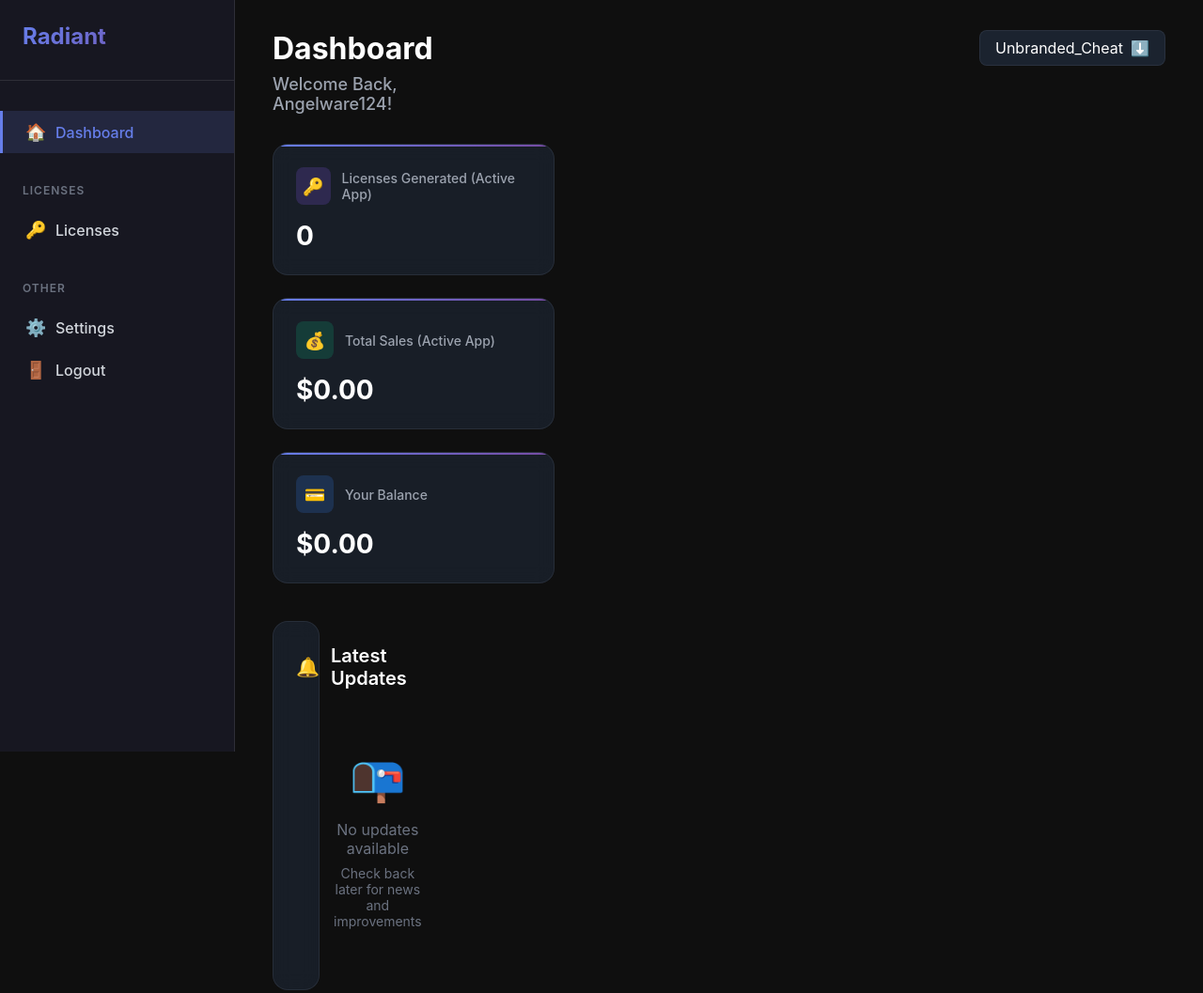
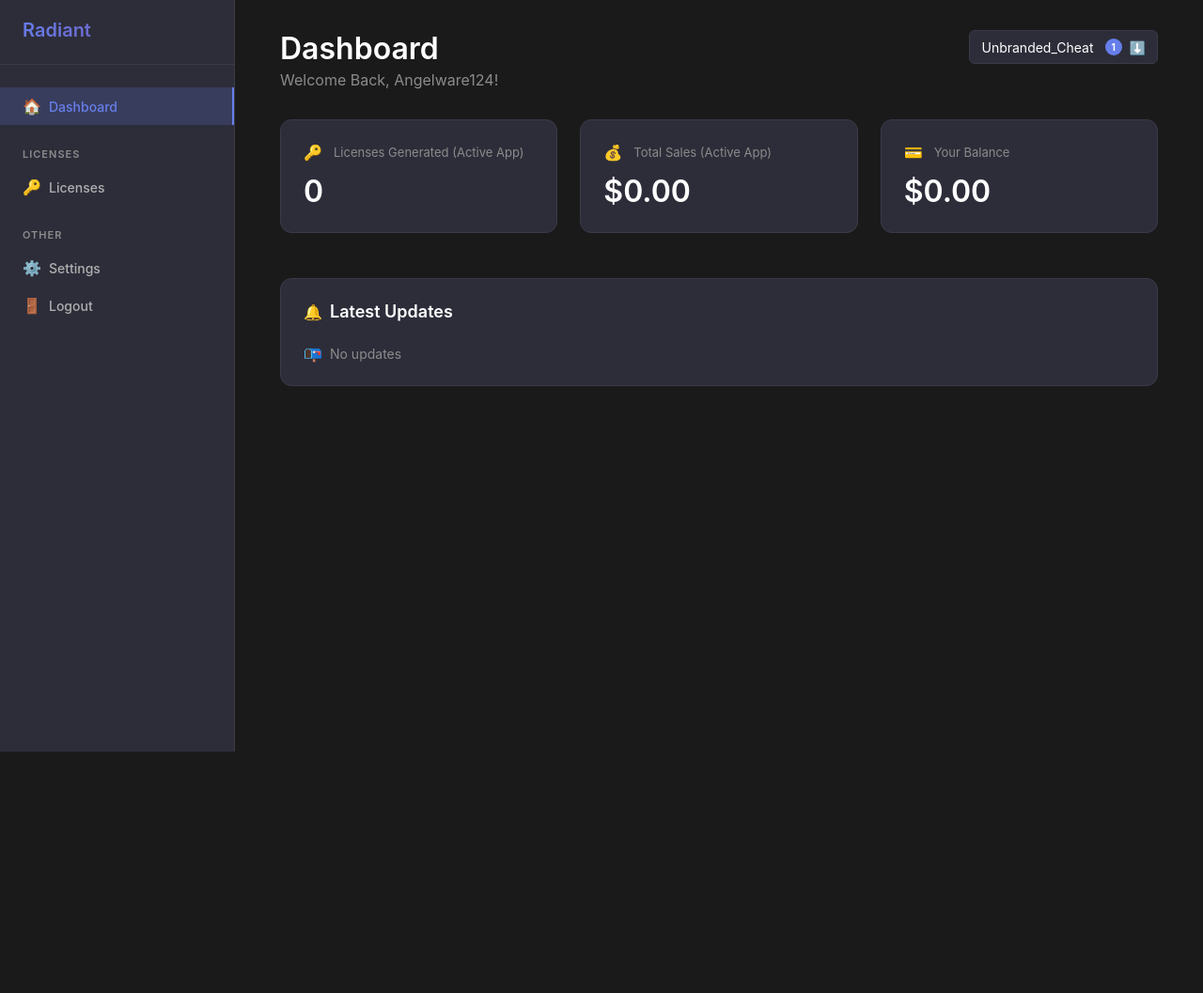
Before and after one commit to solangelis-dev/angel-dev, a plain HTML site: page dashboard.html in a window 1280 px wide. Shown: the whole page at 94% size. After the commit the page ends 800 px from the top, so only its background shows below. Drawn offline with Linux system fonts and the light colour scheme.

Commit message:
dashboard.html

```diff
--- a/dashboard.html
+++ b/dashboard.html
@@ -13,38 +13,37 @@
 
         body {
             font-family: -apple-system, BlinkMacSystemFont, 'Segoe UI', Roboto, sans-serif;
-            background: #0f0f0f;
+            background: #1a1a1a;
             color: #ffffff;
             overflow-x: hidden;
         }
 
         .dashboard-container {
-            display: grid;
-            grid-template-columns: 250px 1fr;
+            display: flex;
             min-height: 100vh;
         }
 
         /* Sidebar */
         .sidebar {
-            background: rgba(25, 25, 35, 0.95);
-            backdrop-filter: blur(10px);
-            border-right: 1px solid rgba(255, 255, 255, 0.1);
-            padding: 24px 0;
+            width: 250px;
+            background: #2d2d3a;
+            border-right: 1px solid #3a3a4a;
+            padding: 20px 0;
             position: fixed;
-            width: 250px;
             height: 100vh;
-            z-index: 100;
+            left: 0;
+            top: 0;
         }
 
         .logo {
-            padding: 0 24px 32px 24px;
-            border-bottom: 1px solid rgba(255, 255, 255, 0.1);
-            margin-bottom: 32px;
+            padding: 0 24px 24px 24px;
+            border-bottom: 1px solid #3a3a4a;
+            margin-bottom: 24px;
         }
 
         .logo h1 {
-            font-size: 24px;
-            font-weight: 700;
+            font-size: 20px;
+            font-weight: 600;
             background: linear-gradient(135deg, #667eea 0%, #764ba2 100%);
             -webkit-background-clip: text;
             -webkit-text-fill-color: transparent;
@@ -52,14 +51,14 @@
         }
 
         .nav-section {
-            margin-bottom: 32px;
+            margin-bottom: 24px;
         }
 
         .nav-label {
-            padding: 0 24px 12px 24px;
-            font-size: 12px;
+            padding: 0 24px 8px 24px;
+            font-size: 11px;
             font-weight: 600;
-            color: #6b7280;
+            color: #8b8b8b;
             text-transform: uppercase;
             letter-spacing: 1px;
         }
@@ -67,170 +66,140 @@
         .nav-item {
             display: flex;
             align-items: center;
-            padding: 12px 24px;
-            color: #d1d5db;
+            padding: 10px 24px;
+            color: #b0b0b0;
             text-decoration: none;
+            font-size: 14px;
             font-weight: 500;
-            transition: all 0.3s ease;
-            border-left: 3px solid transparent;
+            transition: all 0.2s ease;
         }
 
         .nav-item:hover {
             background: rgba(102, 126, 234, 0.1);
             color: #ffffff;
-            border-left-color: #667eea;
         }
 
         .nav-item.active {
-            background: rgba(102, 126, 234, 0.15);
+            background: rgba(102, 126, 234, 0.2);
             color: #667eea;
-            border-left-color: #667eea;
+            border-right: 2px solid #667eea;
         }
 
         .nav-icon {
             margin-right: 12px;
-            font-size: 18px;
-            width: 20px;
+            font-size: 16px;
+            width: 16px;
             text-align: center;
         }
 
         /* Main Content */
         .main-content {
             margin-left: 250px;
-            padding: 32px 40px;
-            min-height: 100vh;
-            background: #0f0f0f;
+            padding: 32px 48px;
+            flex: 1;
+            background: #1a1a1a;
         }
 
         .header {
             display: flex;
-            justify-content: between;
-            align-items: center;
+            justify-content: space-between;
+            align-items: flex-start;
             margin-bottom: 32px;
         }
 
         .header-left h1 {
             font-size: 32px;
-            font-weight: 700;
-            margin-bottom: 8px;
+            font-weight: 600;
+            color: #ffffff;
+            margin-bottom: 4px;
         }
 
         .welcome-text {
-            font-size: 18px;
-            color: #9ca3af;
-            font-weight: 500;
-        }
-
-        .header-right {
-            position: absolute;
-            right: 40px;
-            top: 32px;
+            font-size: 16px;
+            color: #8b8b8b;
+            font-weight: 400;
         }
 
         .user-dropdown {
-            background: rgba(31, 41, 55, 0.8);
-            border: 1px solid rgba(75, 85, 99, 0.3);
-            border-radius: 8px;
-            padding: 8px 16px;
+            background: #2d2d3a;
+            border: 1px solid #3a3a4a;
+            border-radius: 6px;
+            padding: 8px 12px;
             color: #ffffff;
             cursor: pointer;
             display: flex;
             align-items: center;
             gap: 8px;
-            transition: all 0.3s ease;
+            font-size: 14px;
+            transition: all 0.2s ease;
         }
 
         .user-dropdown:hover {
-            background: rgba(31, 41, 55, 1);
             border-color: #667eea;
+        }
+
+        .notification-badge {
+            background: #667eea;
+            color: white;
+            border-radius: 50%;
+            width: 18px;
+            height: 18px;
+            display: flex;
+            align-items: center;
+            justify-content: center;
+            font-size: 10px;
+            font-weight: bold;
+            margin-left: 4px;
         }
 
         /* Stats Grid */
         .stats-grid {
             display: grid;
-            grid-template-columns: repeat(auto-fit, minmax(300px, 1fr));
+            grid-template-columns: repeat(3, 1fr);
             gap: 24px;
-            margin-bottom: 40px;
+            margin-bottom: 48px;
         }
 
         .stat-card {
-            background: rgba(31, 41, 55, 0.6);
-            backdrop-filter: blur(10px);
-            border: 1px solid rgba(75, 85, 99, 0.3);
-            border-radius: 16px;
+            background: #2d2d3a;
+            border: 1px solid #3a3a4a;
+            border-radius: 12px;
             padding: 24px;
-            transition: all 0.3s ease;
-            position: relative;
-            overflow: hidden;
-        }
-
-        .stat-card::before {
-            content: '';
-            position: absolute;
-            top: 0;
-            left: 0;
-            width: 100%;
-            height: 2px;
-            background: linear-gradient(90deg, #667eea, #764ba2);
+            transition: all 0.2s ease;
         }
 
         .stat-card:hover {
-            transform: translateY(-4px);
-            border-color: #667eea;
-            box-shadow: 0 10px 25px rgba(102, 126, 234, 0.2);
+            border-color: #4a4a5a;
         }
 
         .stat-header {
             display: flex;
             align-items: center;
-            margin-bottom: 16px;
+            margin-bottom: 12px;
         }
 
         .stat-icon {
-            width: 40px;
-            height: 40px;
-            border-radius: 8px;
-            display: flex;
-            align-items: center;
-            justify-content: center;
             margin-right: 12px;
-            font-size: 18px;
-        }
-
-        .stat-icon.licenses {
-            background: rgba(139, 92, 246, 0.2);
-            color: #a78bfa;
-        }
-
-        .stat-icon.sales {
-            background: rgba(16, 185, 129, 0.2);
-            color: #34d399;
-        }
-
-        .stat-icon.balance {
-            background: rgba(59, 130, 246, 0.2);
-            color: #60a5fa;
+            font-size: 16px;
         }
 
         .stat-title {
-            color: #9ca3af;
-            font-size: 14px;
-            font-weight: 500;
+            color: #8b8b8b;
+            font-size: 13px;
+            font-weight: 400;
         }
 
         .stat-value {
-            font-size: 28px;
-            font-weight: 700;
+            font-size: 32px;
+            font-weight: 600;
             color: #ffffff;
-            margin-top: 4px;
         }
 
         /* Updates Section */
         .updates-section {
-            background: rgba(31, 41, 55, 0.6);
-            backdrop-filter: blur(10px);
-            border: 1px solid rgba(75, 85, 99, 0.3);
-            border-radius: 16px;
+            background: #2d2d3a;
+            border: 1px solid #3a3a4a;
+            border-radius: 12px;
             padding: 24px;
         }
 
@@ -241,106 +210,35 @@
         }
 
         .section-icon {
-            margin-right: 12px;
-            font-size: 20px;
+            margin-right: 8px;
+            font-size: 16px;
         }
 
         .section-title {
-            font-size: 20px;
+            font-size: 18px;
             font-weight: 600;
+            color: #ffffff;
         }
 
-        .updates-list {
-            display: grid;
-            gap: 16px;
+        .no-updates {
+            text-align: left;
+            color: #8b8b8b;
+            font-size: 14px;
+            display: flex;
+            align-items: center;
         }
 
-        .update-item {
-            background: rgba(17, 24, 39, 0.8);
-            border: 1px solid rgba(75, 85, 99, 0.2);
-            border-radius: 12px;
-            padding: 20px;
-            transition: all 0.3s ease;
-        }
-
-        .update-item:hover {
-            border-color: rgba(102, 126, 234, 0.5);
-            transform: translateY(-2px);
-        }
-
-        .update-header {
-            display: flex;
-            align-items: flex-start;
-            justify-content: space-between;
-            margin-bottom: 8px;
-        }
-
-        .update-badge {
-            padding: 4px 8px;
-            border-radius: 12px;
-            font-size: 11px;
-            font-weight: 600;
-            text-transform: uppercase;
-            letter-spacing: 0.5px;
-        }
-
-        .update-badge.new {
-            background: rgba(245, 158, 11, 0.2);
-            color: #fbbf24;
-        }
-
-        .update-badge.improvement {
-            background: rgba(16, 185, 129, 0.2);
-            color: #34d399;
-        }
-
-        .update-badge.security {
-            background: rgba(239, 68, 68, 0.2);
-            color: #f87171;
-        }
-
-        .update-title {
+        .no-updates-icon {
+            margin-right: 8px;
             font-size: 16px;
-            font-weight: 600;
-            color: #ffffff;
-            margin-bottom: 4px;
-        }
-
-        .update-description {
-            color: #9ca3af;
-            font-size: 14px;
-            line-height: 1.5;
-            margin-bottom: 12px;
-        }
-
-        .update-date {
-            color: #6b7280;
-            font-size: 12px;
-        }
-
-        /* Animations */
-        .fade-in {
-            animation: fadeIn 0.6s ease-out;
-        }
-
-        @keyframes fadeIn {
-            from { opacity: 0; transform: translateY(20px); }
-            to { opacity: 1; transform: translateY(0); }
-        }
-
-        .counter {
-            transition: all 0.8s ease;
         }
 
         /* Responsive */
         @media (max-width: 1024px) {
-            .dashboard-container {
-                grid-template-columns: 1fr;
-            }
-
             .sidebar {
                 transform: translateX(-100%);
                 transition: transform 0.3s ease;
+                z-index: 1000;
             }
 
             .sidebar.open {
@@ -355,19 +253,51 @@
             .stats-grid {
                 grid-template-columns: 1fr;
             }
+
+            .header {
+                flex-direction: column;
+                gap: 16px;
+                align-items: flex-start;
+            }
         }
 
-        @media (max-width: 640px) {
+        @media (max-width: 768px) {
+            .stats-grid {
+                gap: 16px;
+            }
+
+            .stat-card {
+                padding: 20px;
+            }
+
             .main-content {
                 padding: 16px;
             }
+        }
 
-            .header h1 {
-                font-size: 24px;
-            }
+        /* Animations */
+        .fade-in {
+            animation: fadeIn 0.5s ease-out;
+        }
 
-            .welcome-text {
-                font-size: 16px;
+        @keyframes fadeIn {
+            from { opacity: 0; transform: translateY(10px); }
+            to { opacity: 1; transform: translateY(0); }
+        }
+
+        .menu-toggle {
+            display: none;
+            background: none;
+            border: none;
+            color: white;
+            font-size: 20px;
+            cursor: pointer;
+            margin-bottom: 16px;
+        }
+
+        @media (max-width: 1024px) {
+            .menu-toggle {
+                display: block;
             }
         }
     </style>
@@ -375,7 +305,7 @@
 <body>
     <div class="dashboard-container">
         <!-- Sidebar -->
-        <aside class="sidebar">
+        <aside class="sidebar" id="sidebar">
             <div class="logo">
                 <h1>Radiant</h1>
             </div>
@@ -412,6 +342,8 @@
 
         <!-- Main Content -->
         <main class="main-content fade-in">
+            <button class="menu-toggle" onclick="toggleSidebar()">☰</button>
+
             <header class="header">
                 <div class="header-left">
                     <h1>Dashboard</h1>
@@ -420,6 +352,7 @@
                 <div class="header-right">
                     <div class="user-dropdown">
                         <span>Unbranded_Cheat</span>
+                        <div class="notification-badge">1</div>
                         <span>⬇️</span>
                     </div>
                 </div>
@@ -429,26 +362,26 @@
             <div class="stats-grid">
                 <div class="stat-card">
                     <div class="stat-header">
-                        <div class="stat-icon licenses">🔑</div>
+                        <div class="stat-icon">🔑</div>
                         <div class="stat-title">Licenses Generated (Active App)</div>
                     </div>
-                    <div class="stat-value counter" id="licensesCount">0</div>
+                    <div class="stat-value" id="licensesCount">0</div>
                 </div>
 
                 <div class="stat-card">
                     <div class="stat-header">
-                        <div class="stat-icon sales">💰</div>
+                        <div class="stat-icon">💰</div>
                         <div class="stat-title">Total Sales (Active App)</div>
                     </div>
-                    <div class="stat-value counter" id="salesAmount">$0.00</div>
+                    <div class="stat-value" id="salesAmount">$0.00</div>
                 </div>
 
                 <div class="stat-card">
                     <div class="stat-header">
-                        <div class="stat-icon balance">💳</div>
+                        <div class="stat-icon">💳</div>
                         <div class="stat-title">Your Balance</div>
                     </div>
-                    <div class="stat-value counter" id="balanceAmount">$0.00</div>
+                    <div class="stat-value" id="balanceAmount">$0.00</div>
                 </div>
             </div>
 
@@ -459,21 +392,33 @@
                     <h2 class="section-title">Latest Updates</h2>
                 </div>
 
-                <div class="updates-list" id="updatesList">
-                    <!-- Updates will be populated here -->
+                <div class="no-updates">
+                    <span class="no-updates-icon">📭</span>
+                    <span>No updates</span>
                 </div>
             </div>
         </main>
     </div>
 
     <script>
-        // Dashboard data object
+        // Dashboard data
         const dashboardData = {
             licenses: 0,
             sales: 0.00,
-            balance: 0.00,
-            updates: []
+            balance: 0.00
         };
+
+        // Toggle sidebar for mobile
+        function toggleSidebar() {
+            document.getElementById('sidebar').classList.toggle('open');
+        }
+
+        // Logout function
+        function logout() {
+            if (confirm('Are you sure you want to logout?')) {
+                window.location.href = 'index.html';
+            }
+        }
 
         // Animation function for counting numbers
         function animateCounter(element, start, end, duration = 1000) {
@@ -484,16 +429,15 @@
                 const elapsed = currentTime - startTime;
                 const progress = Math.min(elapsed / duration, 1);
 
-                // Easing function for smooth animation
                 const easedProgress = 1 - Math.pow(1 - progress, 3);
                 const current = start + (end - start) * easedProgress;
 
-                if (isDecimal) {
+                if (element.id === 'licensesCount') {
+                    element.textContent = Math.floor(current).toLocaleString();
+                } else {
                     element.textContent = current < 1000
                         ? `$${current.toFixed(2)}`
                         : `$${current.toLocaleString('en-US', {minimumFractionDigits: 2, maximumFractionDigits: 2})}`;
-                } else {
-                    element.textContent = Math.floor(current).toLocaleString();
                 }
 
                 if (progress < 1) {
@@ -510,7 +454,6 @@
             const salesEl = document.getElementById('salesAmount');
             const balanceEl = document.getElementById('balanceAmount');
 
-            // Animate counters if values changed
             if (newData.licenses !== undefined && newData.licenses !== dashboardData.licenses) {
                 animateCounter(licensesEl, dashboardData.licenses, newData.licenses);
                 dashboardData.licenses = newData.licenses;
@@ -527,103 +470,29 @@
                 animateCounter(balanceEl, currentBalance, newData.balance);
                 dashboardData.balance = newData.balance;
             }
-
-            if (newData.updates) {
-                updateLatestUpdates(newData.updates);
-            }
         }
 
-        // Update latest updates section
-        function updateLatestUpdates(updates) {
-            const updatesList = document.getElementById('updatesList');
-
-            if (updates.length === 0) {
-                updatesList.innerHTML = `
-                    <div style="text-align: center; padding: 40px; color: #6b7280;">
-                        <div style="font-size: 48px; margin-bottom: 16px;">📭</div>
-                        <p>No updates available</p>
-                        <p style="font-size: 14px; margin-top: 8px;">Check back later for news and improvements</p>
-                    </div>
-                `;
-                return;
-            }
-
-            updatesList.innerHTML = updates.map(update => `
-                <div class="update-item">
-                    <div class="update-header">
-                        <div class="update-title">${update.title}</div>
-                        <div class="update-badge ${update.type}">${update.type}</div>
-                    </div>
-                    <div class="update-description">${update.description}</div>
-                    <div class="update-date">${update.date}</div>
-                </div>
-            `).join('');
-        }
-
-        // Logout function
-        function logout() {
-            if (confirm('Are you sure you want to logout?')) {
-                window.location.href = 'index.html';
-            }
-        }
-
-        // Initialize dashboard with empty data
-        function initializeDashboard() {
-            updateDashboardData({
-                licenses: 0,
-                sales: 0.00,
-                balance: 0.00,
-                updates: []
-            });
-        }
-
-        // Simulate data updates (for demonstration)
-        function simulateDataUpdate() {
-            // This is just for demo - in real app, this would come from your API
-            setTimeout(() => {
-                updateDashboardData({
-                    licenses: Math.floor(Math.random() * 500),
-                    sales: Math.random() * 10000,
-                    balance: Math.random() * 100000,
-                    updates: [
-                        {
-                            title: "System Update Available",
-                            description: "New features and improvements are ready to install.",
-                            type: "new",
-                            date: new Date().toISOString().split('T')[0]
-                        }
-                    ]
-                });
-            }, 3000); // Update after 3 seconds for demo
-        }
-
-        // Initialize on page load
+        // Initialize dashboard
         document.addEventListener('DOMContentLoaded', function() {
-            initializeDashboard();
-            // Uncomment the line below to see demo data updates
-            // simulateDataUpdate();
+            // Dashboard starts with all zeros as requested
+            console.log('Dashboard initialized with zero values');
         });
 
-        // API function to update data from external source
+        // Make update function globally available
         window.updateDashboard = updateDashboardData;
 
-        // Mobile menu toggle
-        function toggleMobileSidebar() {
-            document.querySelector('.sidebar').classList.toggle('open');
-        }
+        // Close sidebar when clicking outside on mobile
+        document.addEventListener('click', function(e) {
+            const sidebar = document.getElementById('sidebar');
+            const menuToggle = document.querySelector('.menu-toggle');
 
-        // Add mobile menu button for responsive design
-        if (window.innerWidth <= 1024) {
-            const header = document.querySelector('.header-left');
-            const menuBtn = document.createElement('button');
-            menuBtn.innerHTML = '☰';
-            menuBtn.style.cssText = `
-                background: none; border: none; color: white; font-size: 24px;
-                cursor: pointer; margin-right: 16px;
-            `;
-            menuBtn.onclick = toggleMobileSidebar;
-            header.insertBefore(menuBtn, header.firstChild);
-        }
+            if (window.innerWidth <= 1024 &&
+                sidebar.classList.contains('open') &&
+                !sidebar.contains(e.target) &&
+                !menuToggle.contains(e.target)) {
+                sidebar.classList.remove('open');
+            }
+        });
     </script>
 </body>
 </html>
```
